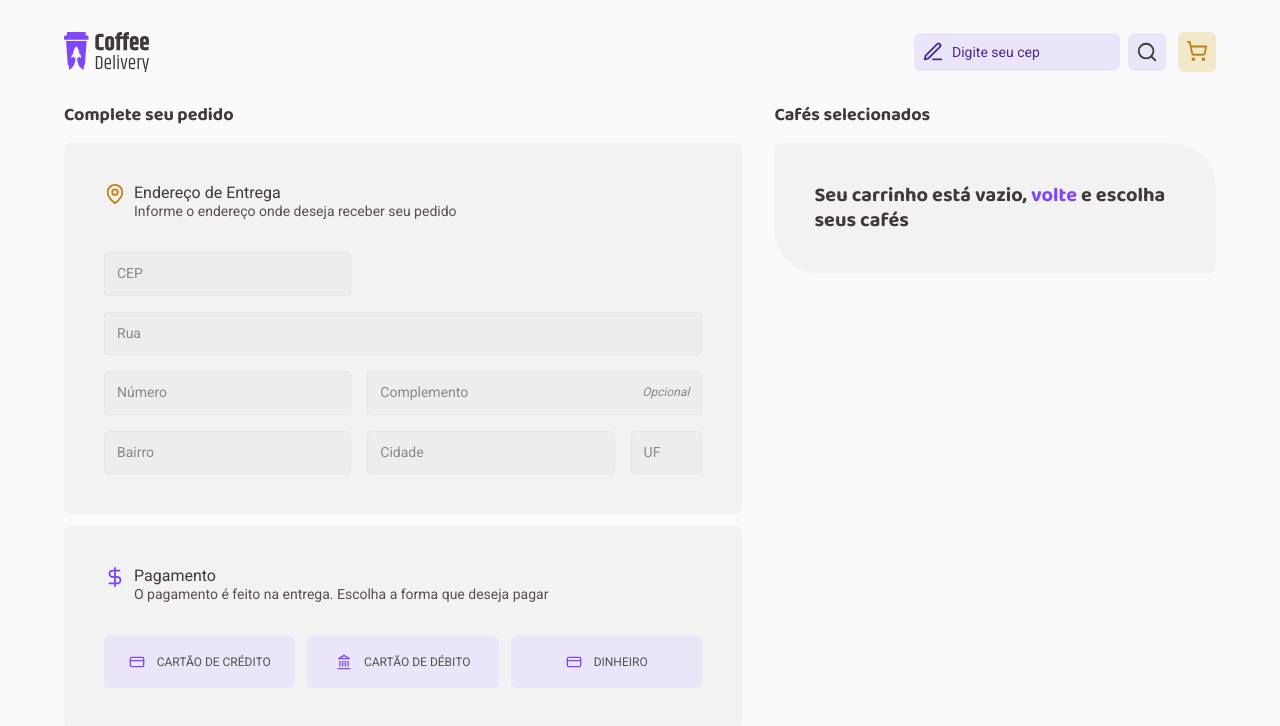
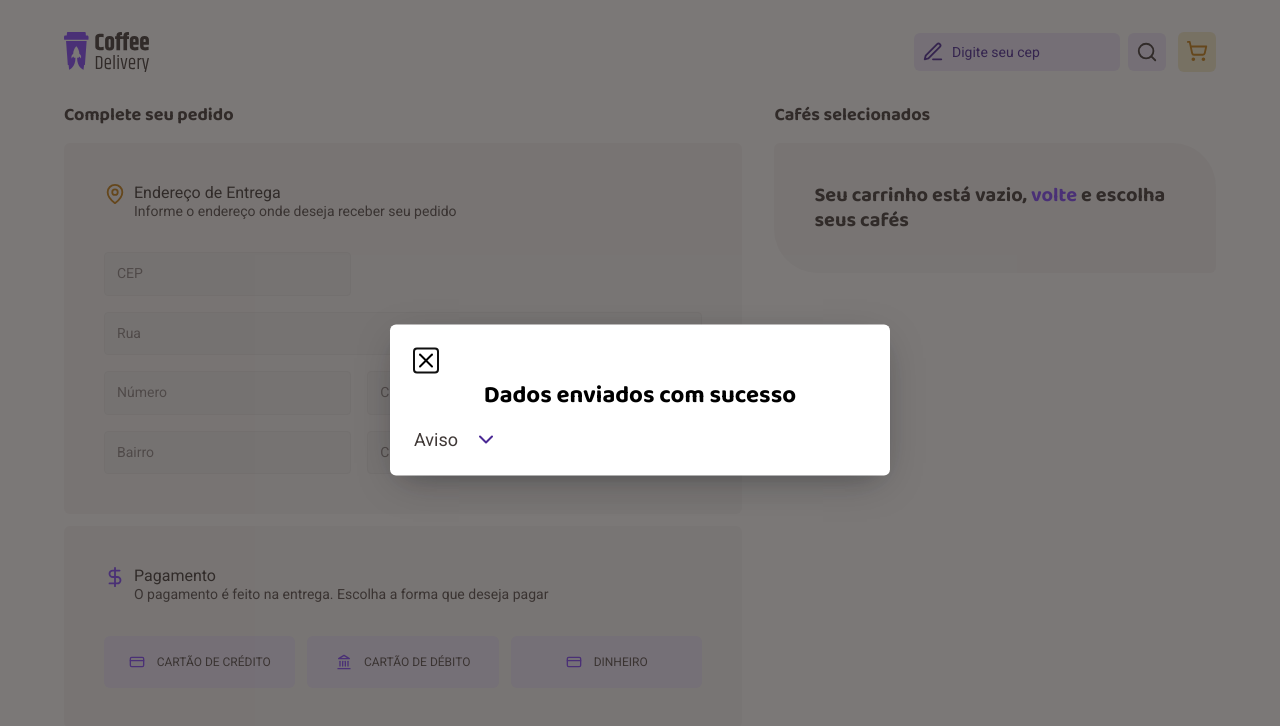
Before and after one commit to felipebdn/coffee-delivery, a Next.js app: page /checkout in a window 1280 px wide. Shown: the top 726 px of the page. Built offline with nearby package versions, Linux system fonts and the light colour scheme; no server answers.

Commit message:
This patch adds the "@radix-ui/react-collapsible" dependency to the project and ch anges the checkout page to display a success modal. The patch also  removes the unused "ModalSuccess" component and adds a new implem entation of it in the "index.tsx" file of the "ModalSuccess" compo nent directory.

```diff
--- a/package.json
+++ b/package.json
@@ -10,6 +10,7 @@
   },
   "dependencies": {
     "@hookform/resolvers": "^3.1.0",
+    "@radix-ui/react-collapsible": "^1.0.3",
     "@radix-ui/react-dialog": "^1.0.4",
     "@radix-ui/react-radio-group": "^1.1.3",
     "@types/node": "20.2.6",
--- a/src/app/checkout/page.tsx
+++ b/src/app/checkout/page.tsx
@@ -4,13 +4,15 @@ import { FormProvider, useForm } from 'react-hook-form'
 import * as zod from 'zod'
 import { zodResolver } from '@hookform/resolvers/zod'
 import { DollarSign, MapPin } from 'lucide-react'
+import { useContext, useState } from 'react'
+import { Root as RootDialog } from '@radix-ui/react-dialog'
 
 import { FormChekout } from './FormCheckout'
 import { CoffeeInCart } from '@/components/coffeesInCart'
 import { CheckoutValues } from './CheckoutValues'
 import { PaymentMethods } from './PaymentMethods'
-import { useContext } from 'react'
 import { coffeeContext } from '@/context/coffeesContext'
+import { ModalSuccess } from '@/components/ModalSuccess'
 
 const checkoutSchema = zod.object({
   cep: zod.string().min(8).max(8),
@@ -29,6 +31,7 @@ export default function Checkout() {
   const formCheckout = useForm<CheckoutTypes>({
     resolver: zodResolver(checkoutSchema),
   })
+  const [open, setOpen] = useState(true)
   const { cartCoffees } = useContext(coffeeContext)
   const {
     handleSubmit,
@@ -125,6 +128,10 @@ export default function Checkout() {
           )}
         </div>
       </div>
+
+      <RootDialog open={open} onOpenChange={() => open && setOpen(false)}>
+        <ModalSuccess />
+      </RootDialog>
     </div>
   )
 }
--- a/src/components/ModalSuccess.tsx
+++ /dev/null
@@ -1,3 +0,0 @@
-export function ModalSuccess() {
-  return <></>
-}
--- /dev/null
+++ b/src/components/ModalSuccess/index.tsx
@@ -0,0 +1,58 @@
+import './styles.css'
+import {
+  Content as ContentDialog,
+  Close as CloseDialog,
+  Overlay as OverlayDialog,
+  Title as TitleDialog,
+} from '@radix-ui/react-dialog'
+import {
+  Root as CollapsibleRoot,
+  Trigger as CollapsibleTrigger,
+  Content as CollapsibleContent,
+} from '@radix-ui/react-collapsible'
+import { ChevronDown, X } from 'lucide-react'
+import { useState } from 'react'
+
+function WarningCollapsible() {
+  const [openCollapsible, setOpenCollapsible] = useState(false)
+  return (
+    <CollapsibleRoot
+      className="mt-4"
+      open={openCollapsible}
+      onOpenChange={setOpenCollapsible}
+    >
+      <div className="flex items-center gap-4">
+        <span className="text-lg font-medium leading-tight text-base-subtitle">
+          Aviso
+        </span>
+        <CollapsibleTrigger
+          aria-checked={openCollapsible}
+          className="text-purple-dark transition-transform aria-checked:-rotate-180"
+        >
+          <ChevronDown />
+        </CollapsibleTrigger>
+      </div>
+      <CollapsibleContent>
+        De início essa aplição iria usar o <a href="">pagar.me</a> para
+        completar o fluxo de de pagamento, so que
+      </CollapsibleContent>
+    </CollapsibleRoot>
+  )
+}
+
+export function ModalSuccess() {
+  return (
+    <>
+      <OverlayDialog className="fixed inset-0 bg-base-title bg-opacity-60" />
+      <ContentDialog className="data-[state=open]:animate-contentShow fixed left-[50%] top-[50%] max-h-[85vh] w-[90vw] max-w-[500px] translate-x-[-50%] translate-y-[-50%] rounded-md bg-white p-6 shadow-[hsl(206_22%_7%_/_35%)_0px_10px_38px_-10px,_hsl(206_22%_7%_/_20%)_0px_10px_20px_-15px] focus:outline-none">
+        <CloseDialog>
+          <X size={24} />
+        </CloseDialog>
+        <TitleDialog className="flex items-center justify-center font-ballo2 text-2xl">
+          Dados enviados com sucesso
+        </TitleDialog>
+        <WarningCollapsible />
+      </ContentDialog>
+    </>
+  )
+}
```
Also changed, not shown: src/components/ModalSuccess/styles.css (added), 1 other file (tests, documents, lock files or other folders).
